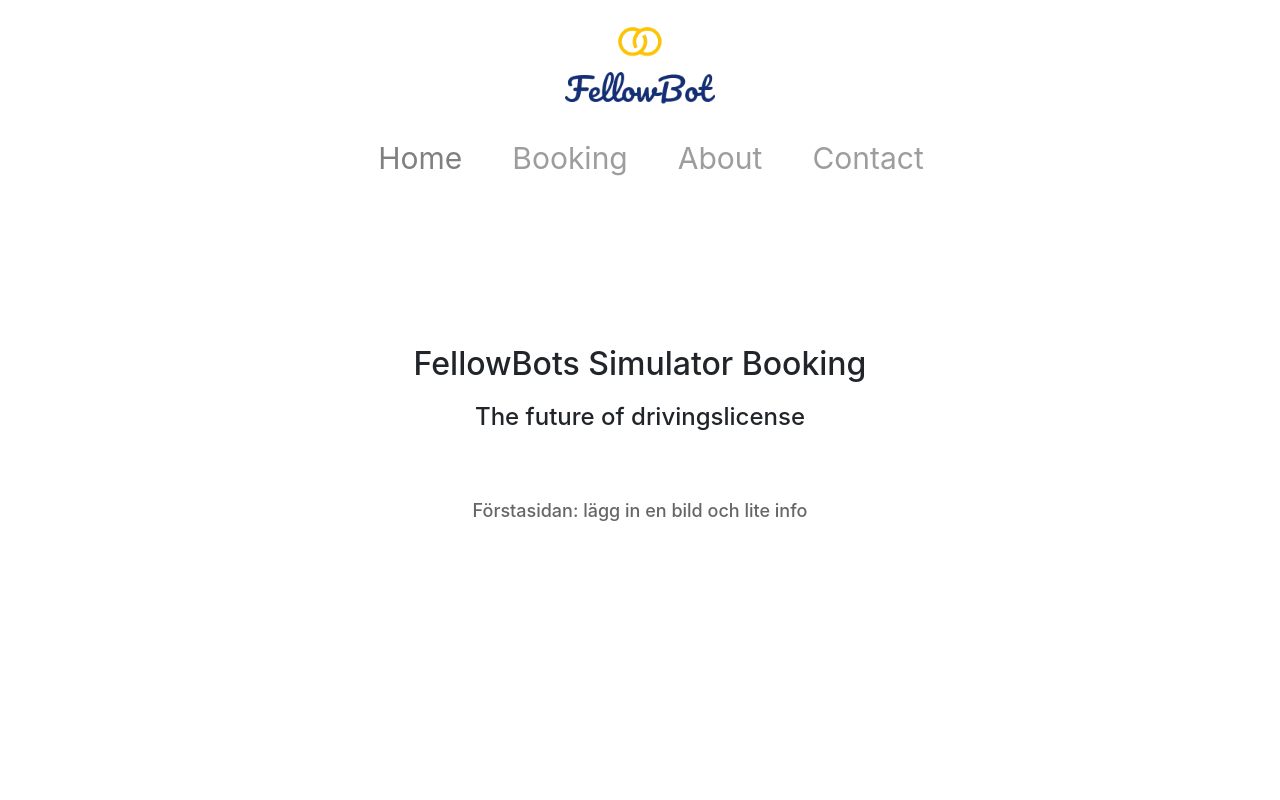
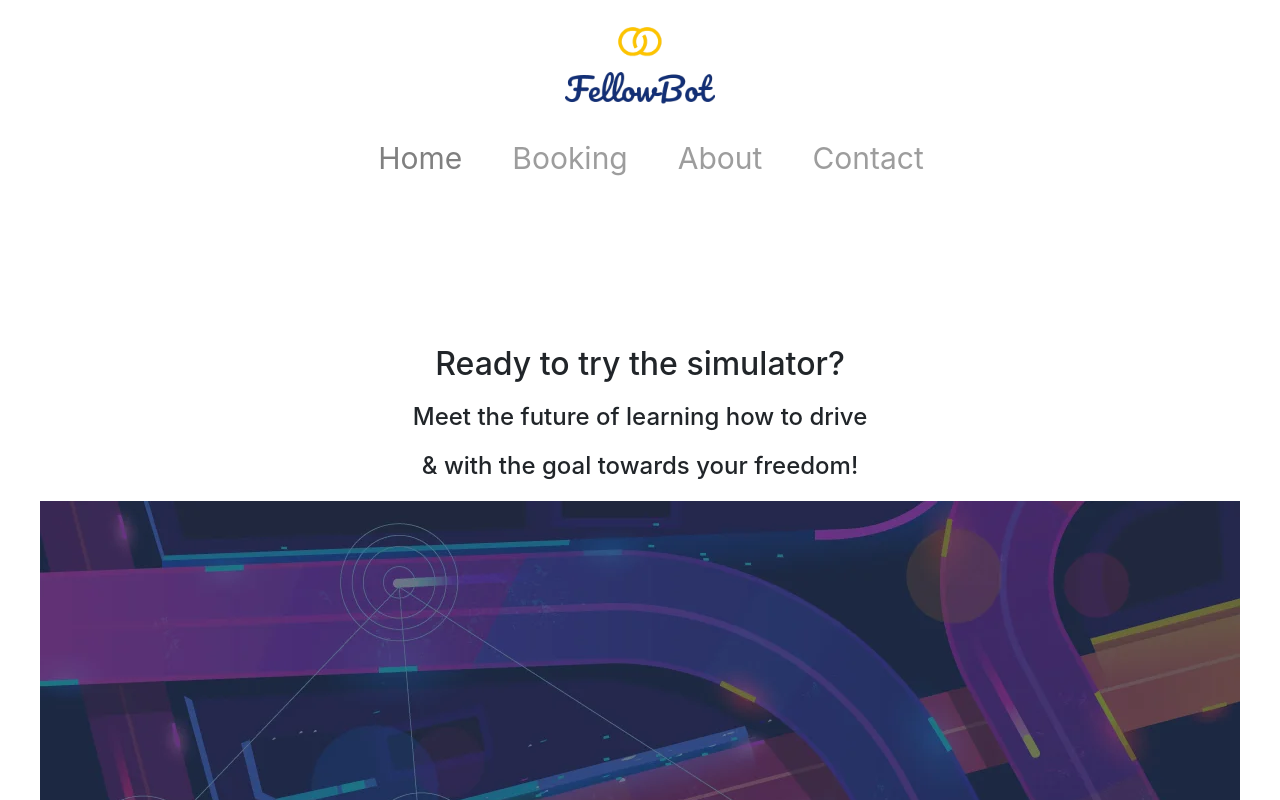
Before and after one commit to steffaniess/booking_app, a React (Create React App) app: page / in a window 1280 px wide. Shown: the top 800 px of the page. Built offline with nearby package versions, Linux system fonts and the light colour scheme.

Commit message:
add some design

```diff
--- a/src/components/services/EmailService.js
+++ b/src/components/services/EmailService.js
@@ -2,7 +2,7 @@ import axios from 'axios';
 
 const sendEmail = async (formData) => {
   try {
-    const response = await axios.post('http://localhost:5000/api/email/send', formData);
+    const response = await axios.post('https://localhost:7011/api/email/send', formData);
     console.log(response.data); // För att visa svar från backend i konsolen
     return response.data;
   } catch (error) {
--- a/src/components/views/contact/Contact.jsx
+++ b/src/components/views/contact/Contact.jsx
@@ -30,7 +30,7 @@ const Contact = () => {
 
     try {
       // Skicka e-postdata till backend genom en HTTP POST-förfrågan
-      const response = await axios.post('https://localhost:7011', formData); // Justera URL:en
+      const response = await axios.post('https://localhost:7011/api/email/send', formData); // Justera URL:en
 
       console.log(response.data); // Skriver ut svaret från servern i konsolen
 
--- a/src/components/views/home/Home.jsx
+++ b/src/components/views/home/Home.jsx
@@ -4,17 +4,17 @@ import './Home.css';
 const Home = () => {
     return(
         <div className ='home'>
-            <h1>FellowBots Simulator Booking</h1>
-            <h3>The future of drivingslicense</h3>
-            <br/>
-            <br/>
+            <h1>Ready to try the simulator?</h1>
+            <h3>Meet the future of learning how to drive</h3>
+            <h3>& with the goal towards your freedom!</h3>
 
-            <h5>Förstasidan: lägg in en bild och lite info </h5>
-
+            <img src="/images/FirstPagePic.JPG" alt="First Page Pic" />
 
         </div>
 
     );
 }
 
+
+
 export default Home;
```
Also changed, not shown: public/images/FirstPagePic.JPG (added).
